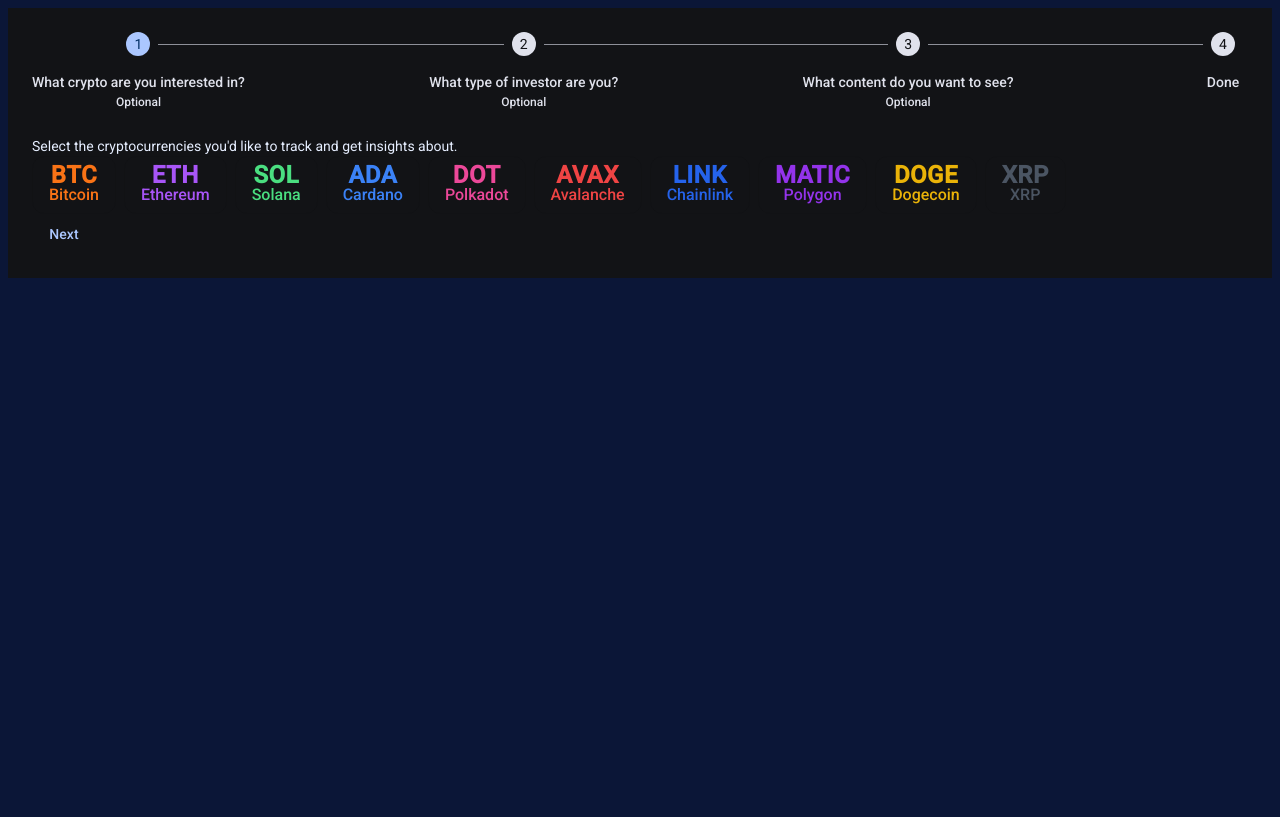
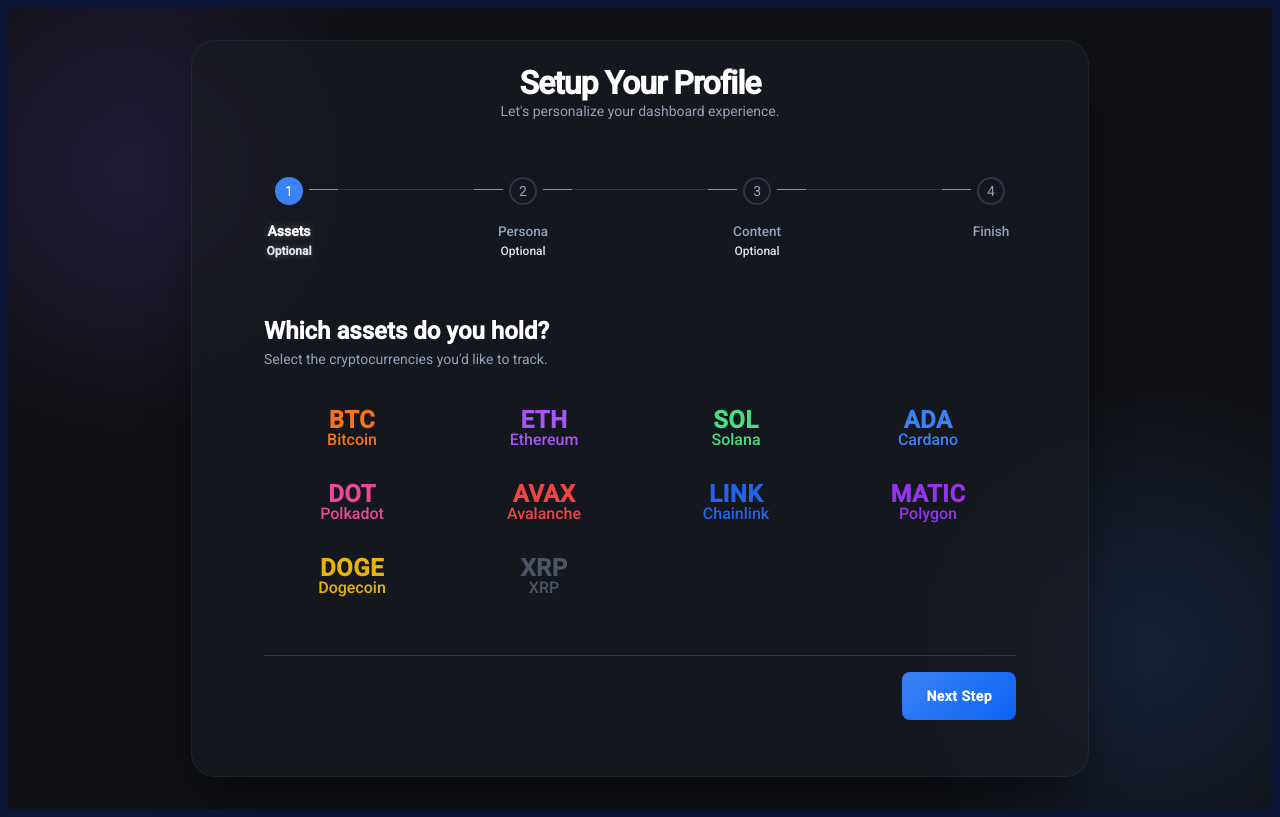
Before and after one commit to GalM111/ai-crypto-advisor, an Angular app: page / in a window 1280 px wide. Built offline with nearby package versions, Linux system fonts and the light colour scheme.

Commit message:
onboarding page

```diff
--- a/src/app/onboarding-page/onboarding-page.html
+++ b/src/app/onboarding-page/onboarding-page.html
@@ -1,60 +1,105 @@
-<!-- <div class="mainContainer"> -->
-<mat-stepper class="stepper" labelPosition="bottom" #stepper>
+<div class="onboarding-container">
+
+  <div class="glass-card">
+    <header class="form-header">
+      <h1>Setup Your Profile</h1>
+      <p>Let's personalize your dashboard experience.</p>
+    </header>
+
+    <mat-stepper class="custom-stepper" labelPosition="bottom" #stepper linear>
+
       <mat-step [stepControl]="firstFormGroup" optional>
         <form [formGroup]="firstFormGroup">
-      <mat-label>Select the cryptocurrencies you'd like to track and get insights about.</mat-label>
-      <ng-template matStepLabel>What crypto are you interested in?</ng-template>
-      <div class="crypto-list">
+          <ng-template matStepLabel>Assets</ng-template>
+
+          <div class="step-content">
+            <h2 class="step-title">Which assets do you hold?</h2>
+            <p class="step-subtitle">Select the cryptocurrencies you'd like to track.</p>
+
+            <div class="crypto-grid">
               <app-select-crypto *ngFor="let c of cryptoOptions" [symbol]="c.symbol" [name]="c.name" [color]="c.color"
-          [selected]="selectedCryptos.includes(c.id)" (toggleSelect)="toggleCrypto(c)"></app-select-crypto>
+                [selected]="selectedCryptos.includes(c.id)" (toggleSelect)="toggleCrypto(c)">
+              </app-select-crypto>
             </div>
-      <div>
-        <button matButton matStepperNext>Next</button>
+          </div>
+
+          <div class="actions">
+            <button class="btn-primary" mat-button matStepperNext>Next Step</button>
           </div>
         </form>
       </mat-step>
 
-  <mat-step class="step" [stepControl]="secondFormGroup" optional>
+      <mat-step [stepControl]="secondFormGroup" optional>
         <form [formGroup]="secondFormGroup">
-      <ng-template matStepLabel>What type of investor are you?</ng-template>
-      <mat-label>This helps us tailor the dashboard to your trading style.</mat-label>
-      <div class="investor-type-list">
-        <app-select-investor-type class="investor-type" *ngFor="let type of investorTypes" [investorType]="type"
-          [selected]="selectedInvestorType === type"
-          (toggleSelect)="toggleInvestorType(type)"></app-select-investor-type>
+          <ng-template matStepLabel>Persona</ng-template>
+
+          <div class="step-content">
+            <h2 class="step-title">What type of investor are you?</h2>
+            <p class="step-subtitle">This helps us tailor the risk analysis algorithms.</p>
+
+            <div class="investor-grid">
+              <app-select-investor-type *ngFor="let type of investorTypes" [investorType]="type"
+                [selected]="selectedInvestorType === type" (toggleSelect)="toggleInvestorType(type)">
+              </app-select-investor-type>
             </div>
-      <div>
-        <button matButton matStepperPrevious>Back</button>
-        <button matButton matStepperNext>Next</button>
+          </div>
+
+          <div class="actions">
+            <button class="btn-secondary" mat-button matStepperPrevious>Back</button>
+            <button class="btn-primary" mat-button matStepperNext>Next Step</button>
           </div>
         </form>
       </mat-step>
 
       <mat-step [stepControl]="thirdFormGroup" optional>
         <form [formGroup]="thirdFormGroup">
-      <ng-template matStepLabel>What content do you want to see?</ng-template>
-      <mat-label>Choose the types of content you want on your dashboard.</mat-label>
-      <div>
+          <ng-template matStepLabel>Content</ng-template>
+
+          <div class="step-content">
+            <h2 class="step-title">Customize your feed</h2>
+            <p class="step-subtitle">Choose the widgets you want on your dashboard.</p>
+
+            <div class="content-grid">
               <app-select-content *ngFor="let content of contentTypes" [name]="content"
-          [selected]="selectedContentTypes.includes(content)"
-          (toggleSelect)="toggleContentType(content)"></app-select-content>
+                [selected]="selectedContentTypes.includes(content)" (toggleSelect)="toggleContentType(content)">
+              </app-select-content>
             </div>
-      <div>
-        <button matButton matStepperPrevious>Back</button>
-        <button matButton matStepperNext>Next</button>
+          </div>
+
+          <div class="actions">
+            <button class="btn-secondary" mat-button matStepperPrevious>Back</button>
+            <button class="btn-primary" mat-button matStepperNext>Next Step</button>
           </div>
         </form>
       </mat-step>
 
       <mat-step>
-    <ng-template matStepLabel>Done</ng-template>
-    <p>You are now done. redir to main dashboard page add loading</p>
-    <div>
-      <button matButton matStepperPrevious>Back</button>
-      <button matButton (click)="stepper.reset()">Reset</button>
-      <button matButton matStepperNext (click)="submitNewUserData()">FINISH</button>
+        <ng-template matStepLabel>Finish</ng-template>
+
+        <div class="step-content centered-content">
+
+          <div *ngIf="!isLoading; else loadingState" class="confirmation-box">
+            <div class="icon-circle">✨</div>
+            <h2>You're all set!</h2>
+            <p>We have configured your dashboard based on your preferences.</p>
+
+            <div class="actions centered-actions">
+              <button class="btn-secondary" mat-button matStepperPrevious>Back</button>
+              <button class="btn-primary glow" mat-button (click)="finishSetup()">Launch Dashboard</button>
+            </div>
+          </div>
+
+          <ng-template #loadingState>
+            <div class="loading-box">
+              <div class="spinner"></div>
+              <h3>Generating Insights...</h3>
+              <p>Redirecting you to the market feed.</p>
+            </div>
+          </ng-template>
 
         </div>
       </mat-step>
+
     </mat-stepper>
-<!-- </div -->
+  </div>
+</div>
--- a/src/app/onboarding-page/onboarding-page.scss
+++ b/src/app/onboarding-page/onboarding-page.scss
@@ -1,21 +1,222 @@
-.crypto-list {
-  display: flex;
-  flex-direction: row;
-  gap: 0.5rem;
+// --- VARIABLES (Consistent with Dashboard) ---
+$bg-dark: #0f1115;
+$card-bg: #181b21;
+$neon-blue: #3b82f6;
+$neon-purple: #8b5cf6;
+$text-white: #ffffff;
+$text-muted: #94a3b8;
+$border-color: #2d3748;
+
+:host {
+  display: block;
+  min-height: 100vh;
+  background-color: $bg-dark;
+  // Optional: Cool background mesh gradient
+  background-image:
+    radial-gradient(circle at 10% 20%, rgba($neon-purple, 0.15) 0%, transparent 20%),
+    radial-gradient(circle at 90% 80%, rgba($neon-blue, 0.15) 0%, transparent 20%);
 }
 
-.investor-type-list {
+.onboarding-container {
   display: flex;
-  flex-direction: row;
-  gap: 0.5rem;
+  justify-content: center;
+  align-items: center;
+  min-height: 100vh;
+  padding: 2rem;
+  box-sizing: border-box;
 }
 
-.investor-type {
-  border-color: red;
+.glass-card {
+  background: rgba($card-bg, 0.7); // Glass effect base
+  backdrop-filter: blur(12px);
+  border: 1px solid rgba(255, 255, 255, 0.05);
+  border-radius: 24px;
+  width: 100%;
+  max-width: 800px;
+  padding: 2rem 3rem;
+  box-shadow: 0 25px 50px -12px rgba(0, 0, 0, 0.5);
+
+  .form-header {
+    text-align: center;
+    margin-bottom: 2rem;
+
+    h1 {
+      color: $text-white;
+      margin: 0;
+      font-size: 2rem;
+      letter-spacing: -1px;
+    }
+
+    p {
+      color: $text-muted;
+      margin-top: 0.5rem;
+    }
+  }
 }
 
-// body {
-//   display: flex;
-//   align-items: center;
-//   flex-wrap: wrap;
-// }
+// --- INNER CONTENT STYLING ---
+
+.step-content {
+  min-height: 300px; // Prevent height jumping between steps
+  padding: 1rem 0;
+
+  .step-title {
+    color: $text-white;
+    font-size: 1.5rem;
+    margin-bottom: 0.5rem;
+  }
+
+  .step-subtitle {
+    color: $text-muted;
+    margin-top: 0;
+    margin-bottom: 2rem;
+  }
+}
+
+// Grids for the child components
+.crypto-grid,
+.content-grid {
+  display: grid;
+  grid-template-columns: repeat(auto-fill, minmax(140px, 1fr));
+  gap: 1rem;
+}
+
+.investor-grid {
+  display: grid;
+  grid-template-columns: repeat(auto-fit, minmax(200px, 1fr));
+  gap: 1.5rem;
+}
+
+// Actions Bar
+.actions {
+  display: flex;
+  justify-content: flex-end;
+  gap: 1rem;
+  margin-top: 2rem;
+  padding-top: 1rem;
+  border-top: 1px solid $border-color;
+
+  &.centered-actions {
+    justify-content: center;
+  }
+}
+
+// --- BUTTONS ---
+button.mat-mdc-button-base {
+  border-radius: 8px;
+  padding: 0 1.5rem;
+  height: 48px;
+  font-weight: 600;
+  letter-spacing: 0.5px;
+}
+
+.btn-primary {
+  background: linear-gradient(135deg, $neon-blue, darken($neon-blue, 10%)) !important;
+  color: white !important;
+  border: none;
+
+  &.glow {
+    box-shadow: 0 0 15px rgba($neon-blue, 0.4);
+  }
+}
+
+.btn-secondary {
+  border: 1px solid $border-color !important;
+  color: $text-muted !important;
+  background: transparent !important;
+
+  &:hover {
+    border-color: $text-white !important;
+    color: $text-white !important;
+  }
+}
+
+// --- FINAL STEP STYLING ---
+.centered-content {
+  display: flex;
+  flex-direction: column;
+  align-items: center;
+  justify-content: center;
+  text-align: center;
+  height: 100%;
+}
+
+.icon-circle {
+  font-size: 3rem;
+  background: rgba($neon-blue, 0.1);
+  width: 80px;
+  height: 80px;
+  border-radius: 50%;
+  display: flex;
+  align-items: center;
+  justify-content: center;
+  margin-bottom: 1.5rem;
+}
+
+// Loading Spinner
+.spinner {
+  width: 50px;
+  height: 50px;
+  border: 3px solid rgba($neon-blue, 0.3);
+  border-radius: 50%;
+  border-top-color: $neon-blue;
+  animation: spin 1s ease-in-out infinite;
+  margin-bottom: 1rem;
+}
+
+@keyframes spin {
+  to {
+    transform: rotate(360deg);
+  }
+}
+
+// =========================================================
+// MATERIAL STEPPER OVERRIDES (The Dark Mode Magic)
+// =========================================================
+
+::ng-deep .custom-stepper {
+  background: transparent !important;
+
+  // 1. The Header Strip
+  .mat-step-header {
+    background-color: transparent !important;
+
+    // The Line between circles
+    .mat-step-header-ripple {
+      display: none;
+    }
+
+    // Hide ripple
+  }
+
+  // 2. The Circle (Icon)
+  .mat-step-icon {
+    background-color: transparent !important;
+    border: 2px solid $border-color;
+    color: $text-muted !important; // Number color inside
+
+    // Selected State
+    &.mat-step-icon-selected {
+      background-color: $neon-blue !important;
+      border-color: $neon-blue;
+      color: white !important;
+    }
+  }
+
+  // 3. The Label Text (Bottom)
+  .mat-step-label {
+    color: $text-muted !important;
+    font-size: 0.85rem;
+
+    &.mat-step-label-selected {
+      color: $text-white !important;
+      font-weight: 700;
+      text-shadow: 0 0 10px rgba($text-white, 0.3);
+    }
+  }
+
+  // 4. The Connector Lines
+  .mat-stepper-horizontal-line {
+    border-top-color: $border-color !important;
+  }
+}
--- a/src/app/onboarding-page/onboarding-page.ts
+++ b/src/app/onboarding-page/onboarding-page.ts
@@ -15,7 +15,7 @@
 import { ContentType as CONTENT_TYPE } from '../models/content-types';
 import { CreateUserDataDto, UserManagerService } from '../services/user-manager.service';
 import { UpdateUserDataDto } from '../models/updateUserData.interface';
-
+import { Router } from '@angular/router';
 
 @Component({
   selector: 'app-onboarding-page',
@@ -50,6 +50,9 @@
 
   contentTypes: string[] = CONTENT_TYPE;
   selectedContentTypes: string[] = [];
+
+  isLoading = false;
+  router: any;
 
 
   constructor(private fb: FormBuilder, private userManagerService: UserManagerService) {
@@ -124,4 +127,22 @@
 
 
   }
+
+  // Final Submission Logic
+  async finishSetup() {
+    await this.submitNewUserData();
+    this.isLoading = true;
+
+    // Simulate API call to save user preferences
+    setTimeout(() => {
+      console.log('User Data Submitted', {
+        cryptos: this.selectedCryptos,
+        type: this.selectedInvestorType,
+        content: this.selectedContentTypes
+      });
+
+      // Navigate to Dashboard
+      this.router.navigate(['/dashboard']);
+    }, 2000);
+  }
 }
```
Lines whose indentation alone changed are shown as unchanged.
